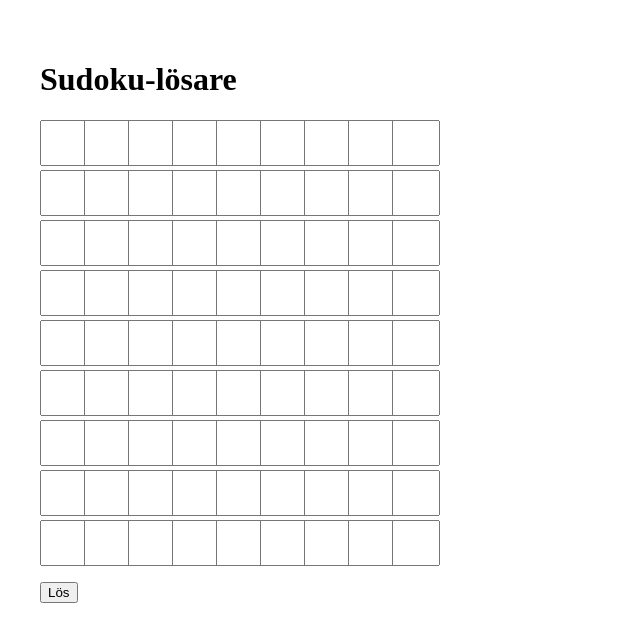
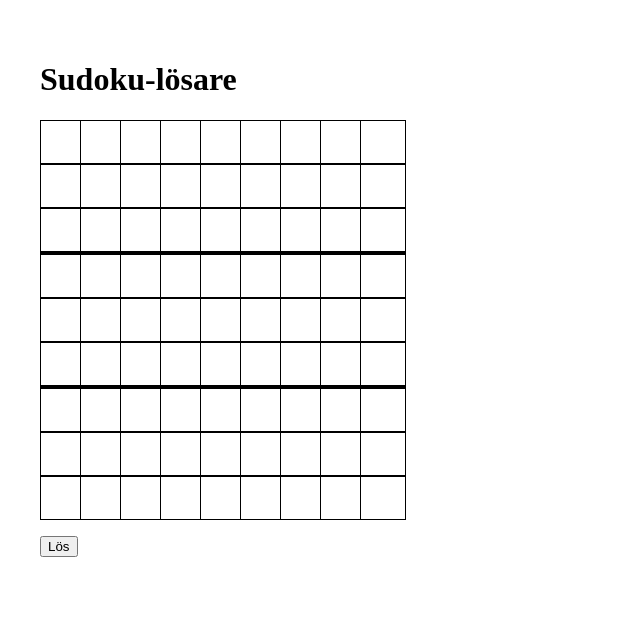
Before and after one commit to larrelandin/soduko-solver, a Next.js app: page / in a window 1280 px wide. Shown: the top 642 px of the page, without its empty margins (0-640 px from the left). Built offline with nearby package versions, Linux system fonts and the light colour scheme.

Commit message:
Add input validation and grid styling

```diff
--- a/pages/index.tsx
+++ b/pages/index.tsx
@@ -13,11 +13,28 @@ export default function Home() {
   };
 
   const handleChange = (row: number, col: number, value: string) => {
-    const updated = board.map((r) => [...r]);
-    const num = parseInt(value);
-    updated[row][col] = isNaN(num) ? 0 : num;
-    setBoard(updated);
+    if (value === "") {
+      const updated = board.map((r) => [...r]);
+      updated[row][col] = 0;
+      setBoard(updated);
+      return;
+    }
+
+    if (/^[1-9]$/.test(value)) {
+      const updated = board.map((r) => [...r]);
+      updated[row][col] = parseInt(value, 10);
+      setBoard(updated);
+    }
   };
+
+  const getCellStyle = (row: number, col: number) => ({
+    width: "40px",
+    height: "40px",
+    textAlign: "center" as const,
+    border: "1px solid #000",
+    borderRightWidth: col === 2 || col === 5 ? "3px" : "1px",
+    borderBottomWidth: row === 2 || row === 5 ? "3px" : "1px",
+  });
 
   return (
     <div style={{ padding: "2rem" }}>
@@ -26,19 +43,19 @@ export default function Home() {
         style={{
           display: "grid",
           gridTemplateColumns: "repeat(9, 40px)",
-          gap: "4px",
+          gap: 0,
         }}
       >
         {board.map((row, i) =>
           row.map((val, j) => (
             <input
               key={`${i}-${j}`}
-              type="number"
+              type="text"
+              inputMode="numeric"
+              maxLength={1}
               value={val === 0 ? "" : val}
               onChange={(e) => handleChange(i, j, e.target.value)}
-              style={{ width: "40px", height: "40px", textAlign: "center" }}
-              min="1"
-              max="9"
+              style={getCellStyle(i, j)}
             />
           ))
         )}
```
